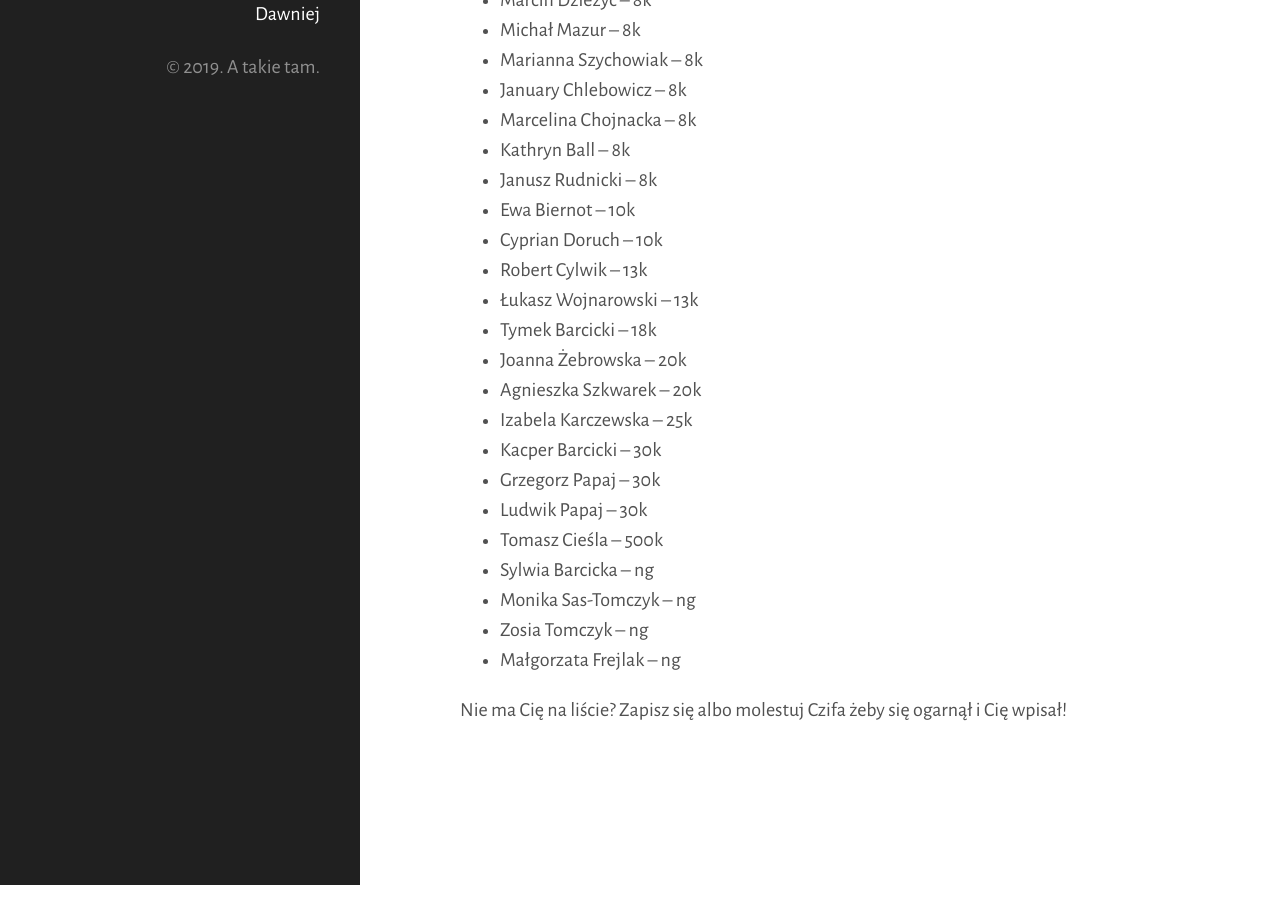
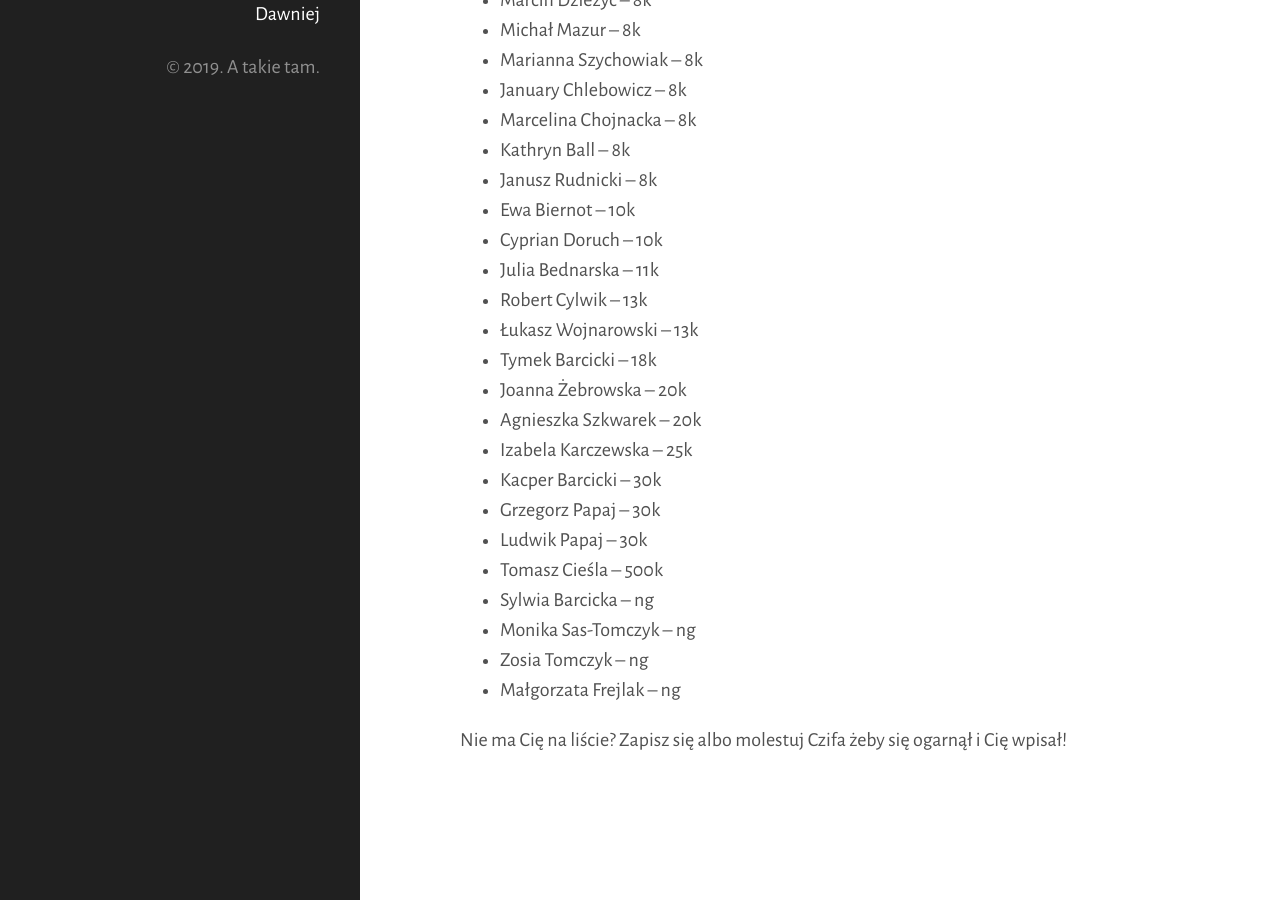
Before and after one commit to tasuki/lsg, a Jekyll site: the page built from zarejestrowani.md, in a window 1280 px wide and 900 px high, scrolled down 915 px. Built offline with Jekyll 4.4.1, drawn with Linux system fonts in a browser that asks for light colours; nearby versions of some CDN libraries.

Commit message:
Update zarejestrowani.md

```diff
--- a/zarejestrowani.md
+++ b/zarejestrowani.md
@@ -40,6 +40,7 @@ Zarejestrowani uczestnicy (mniej więcej wg siły):
 - Janusz Rudnicki -- 8k
 - Ewa Biernot -- 10k
 - Cyprian Doruch -- 10k
+- Julia Bednarska -- 11k
 - Robert Cylwik -- 13k
 - Łukasz Wojnarowski -- 13k
 - Tymek Barcicki -- 18k
```
